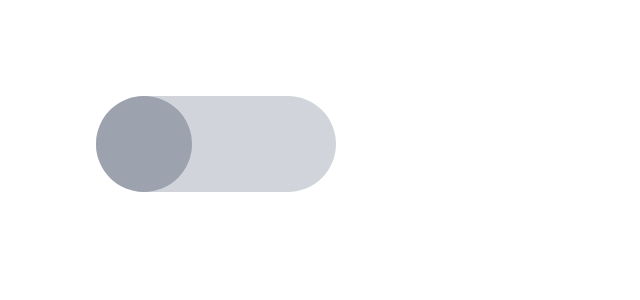
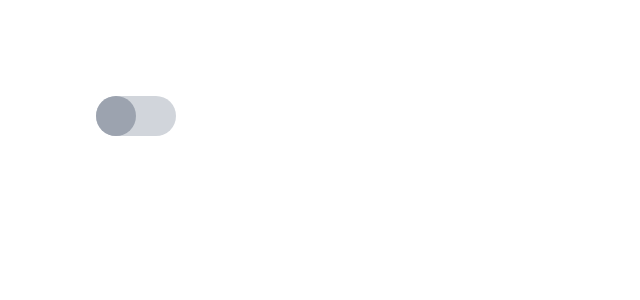
Before and after one commit to AlexandreXYZ/myReactUtils, a React (Create React App) app in the folder client/: page / in a window 1280 px wide. Shown: the top 300 px of the page, without its empty margins (0-640 px from the left). Built offline with nearby package versions, Linux system fonts and the light colour scheme.

Commit message:
Fix double onClick in ButtonChange

```diff
--- a/client/src/App.tsx
+++ b/client/src/App.tsx
@@ -7,7 +7,7 @@ function App() {
   }
   return (
     <div className="App">
-      <ButtonChange width="60" height="24" onClick={test}/>
+      <ButtonChange width="20" height="10" onClick={test}/>
 
     </div>
   );
--- a/client/src/components/buttonChange/index.tsx
+++ b/client/src/components/buttonChange/index.tsx
@@ -11,12 +11,12 @@ const ButtonChange = ( {width, height, onClick}: props ) => {
   const [move, setMove] = useState('0');
 	const HandleClick = () => {
 		setMove(move === '1/1' ? '0' : '1/1');
-		onClick()
+		onClick();
 	}
   return(
 		<>
-		<div className={`w-${width??12} h-${height??6} pr-${height} delay-1000 rounded-full bg-gray-300 m-24`} onClick={HandleClick}>
-				<div className={`w-${height??6} h-${height??6} rounded-full bg-gray-400 transform mx-${move} duration-300 top-0 `} onClick={HandleClick}/>
+		<div id="test" className={`w-${width??12} h-${height??6} pr-${height} delay-1000 rounded-full bg-gray-300 m-24`} onClick={HandleClick}>
+				<label className={`w-${height??6} h-${height??6} block rounded-full bg-gray-400 transform mx-${move} duration-300 top-0 `} htmlFor="test"/>
 		</div>
 		</>
   )
```
